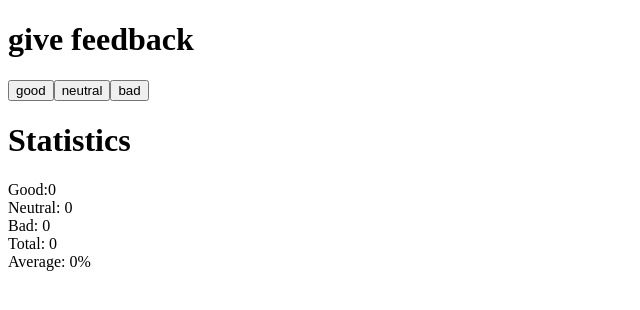
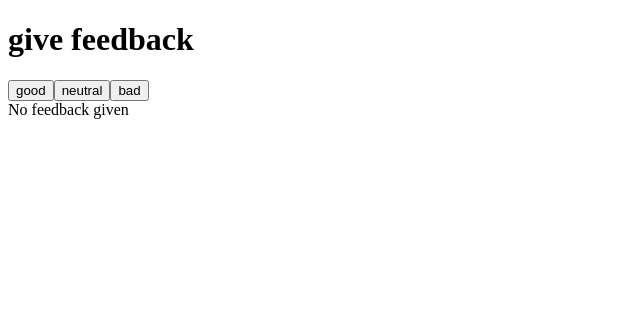
Before and after one commit to casingalaaron/FSO-Exercises, a React (Vite) app in the folder Part1/unicafe/: page / in a window 1280 px wide. Shown: the top 310 px of the page, without its empty margins (0-640 px from the left). Built offline with nearby package versions, Linux system fonts and the light colour scheme.

Commit message:
Added solution for exercises 1.9

```diff
--- a/Part1/unicafe/src/App.jsx
+++ b/Part1/unicafe/src/App.jsx
@@ -4,12 +4,15 @@ function App() {
   const [good, setGood] = useState(0)
   const [neutral, setNeutral] = useState(0)
   const [bad, setBad] = useState(0)
+  const [isFeedbackEmpty, setIsFeedBackEmpty] = useState(false)
 
   function handleGood(){
     setGood(good + 1)
+    setIsFeedBackEmpty(true)
   }
   function handleNeutral(){
     setNeutral(neutral + 1)
+    setIsFeedBackEmpty(true)
   }
   function handleBad(){
     setBad(bad + 1)
@@ -21,7 +24,8 @@ function App() {
       <button onClick={handleGood}>good</button>
       <button onClick={handleNeutral}>neutral</button>
       <button onClick={handleBad}>bad</button>
-      <Statistics good={good} neutral={neutral} bad={bad} />
+      {!isFeedbackEmpty? <div>No feedback given</div> : <Statistics good={good} neutral={neutral} bad={bad} />}
+
     </div>
   )
 }
@@ -31,14 +35,14 @@ const Statistics = ({good, neutral, bad}) => {
   const average = Math.floor(((good - bad)/total) * 100)
 
   return(
-    <>
+    <div>
       <h1>Statistics</h1>
       Good:{good}<br/>
       Neutral: {neutral}<br/>
       Bad: {bad}<br/>
       Total: {total}<br/>
       Average: {average ? average : 0}%
-    </>
+    </div>
   )
 }
 
```
